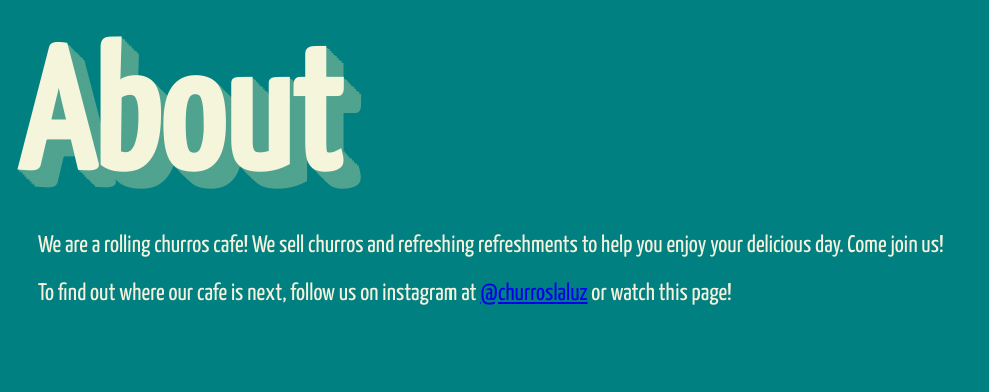
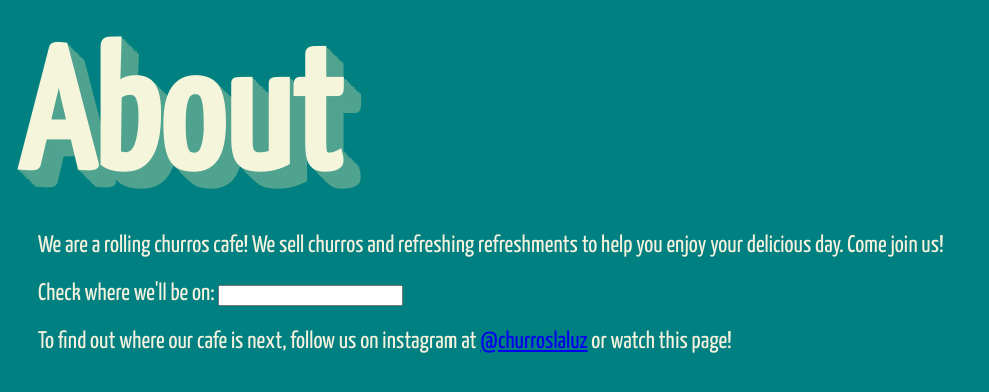
Before and after one commit to mikearchie/churros-la-luz, a plain HTML site: page about.html in a window 1280 px wide. Shown: the whole page, without its empty margins (0-989 px from the left). Drawn offline with nearby package versions, Linux system fonts and the light colour scheme.

Commit message:
adds jQuery ui widgets to about page

```diff
--- a/about.html
+++ b/about.html
@@ -4,6 +4,7 @@
         <meta charset="utf-8">
         <title>Churros La Luz - Contact us</title>
         <link rel="stylesheet" href="css/laluz.css">
+        <link rel="stylesheet" href="css/jquery-ui.min.css">
         <link href="https://fonts.googleapis.com/css?family=Yanone+Kaffeesatz" rel="stylesheet">
     </head>
     <body>
@@ -11,14 +12,15 @@
         <p>
             We are a rolling churros cafe! We sell churros and refreshing refreshments to help you enjoy your delicious day. Come join us!
             <br><br>
+            Check where we'll be on: <input type="text" id="date-picker">
+            <br><br>
             To find out where our cafe is next, follow us on instagram at <a href="https://www.instagram.com/churroslaluz/">@churroslaluz</a> or watch this page!
         </p>
 
         <!-- <script type="text/javascript" src="js\about.js"></script> -->
         <script src="https://ajax.googleapis.com/ajax/libs/jquery/1.12.4/jquery.min.js"></script>
+        <script src="js/jquery-ui.min.js"></script>
         <script src="js/jquery.fittext.js"></script>
-        <script>
-            jQuery("h3").fitText(.7);
-        </script>
+        <script src="js/about.js"></script>
     </body>
 </html>
--- a/js/about.js
+++ b/js/about.js
@@ -0,0 +1,5 @@
+$(function() {
+    $("h3").fitText(.7);
+    var $datePicker = $('#date-picker');
+    $datePicker.datepicker();
+});
```
Also changed, not shown: css/jquery-ui.min.css (added), js/jquery-ui.min.js (added).
